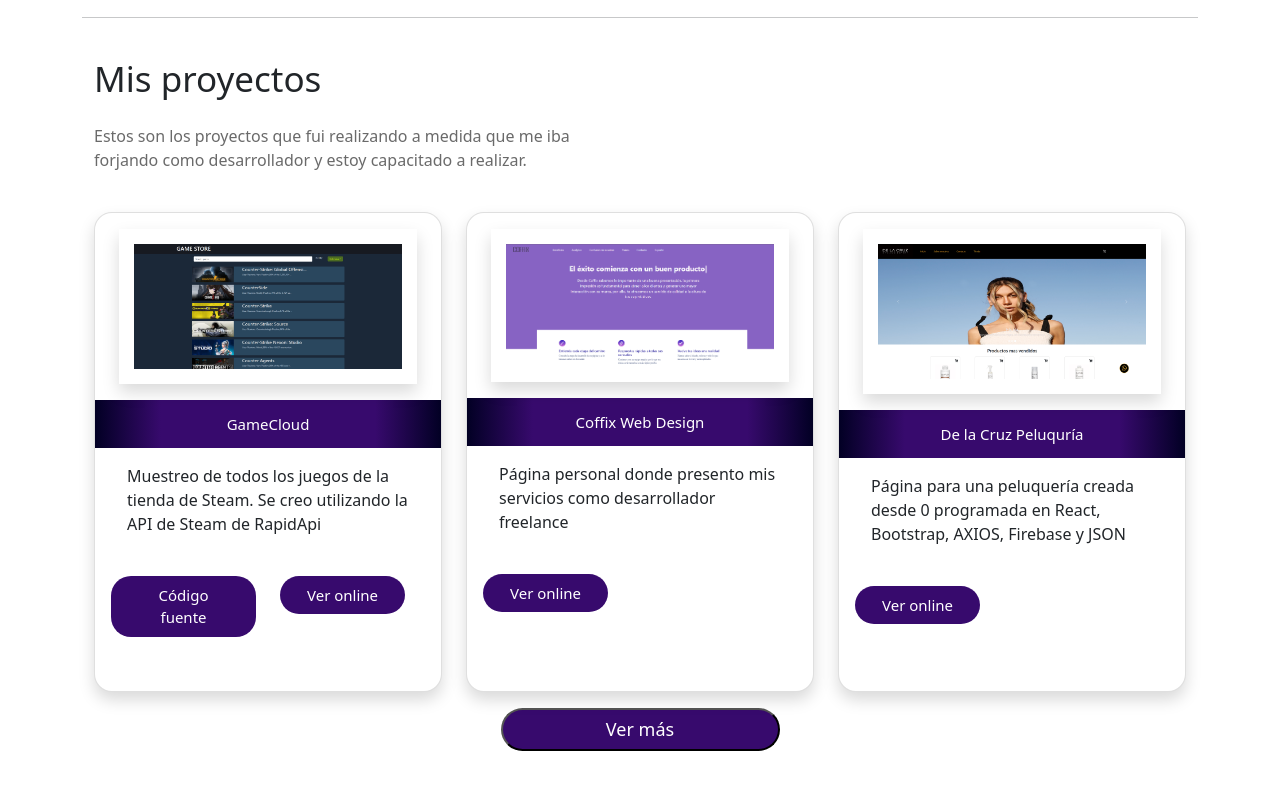
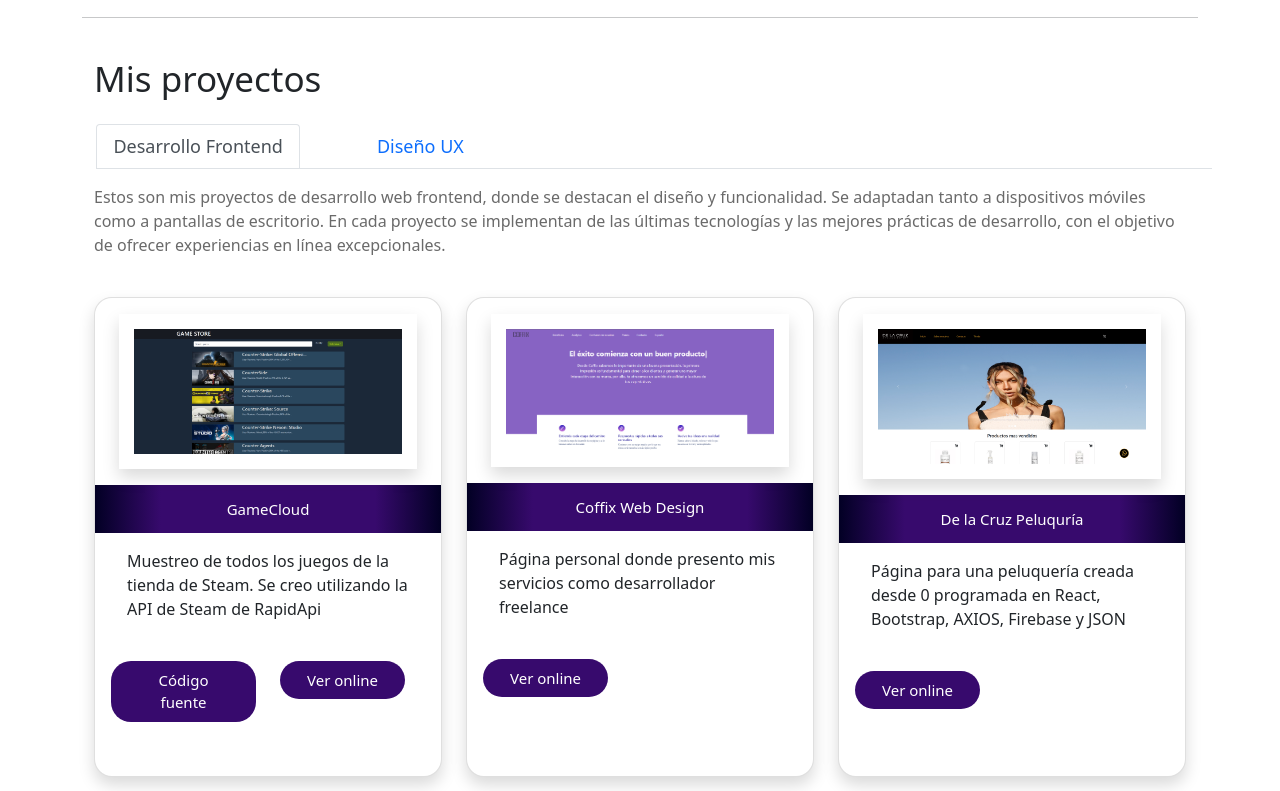
Before and after one commit to Alan-Figueredo/Alan-Portfolio, a React (Create React App) app: page / in a window 1280 px wide. Shown: the part 1240-2031 px from the top of the page. Built offline with nearby package versions, Linux system fonts and the light colour scheme.

Commit message:
cambios en proyectos

```diff
--- /dev/null
+++ b/src/components/ProjectsUX.json
@@ -0,0 +1,18 @@
+[
+    {
+        "id": 1,
+        "caption": "Cajero Santander",
+        "img": "images/Santander.png",
+        "description": "Rediseño interfaz banco Santander para extracción de dinero en cuenta",
+        "onlineURL": "https://www.figma.com/file/bG3Y4x1fRshTcTVEmUhKco/Santa-Banca?type=design&mode=design&t=tAXXY2nBb8AhSNO6-1",
+        "code": "https://drive.google.com/drive/folders/1STeQg6Ryaezbut8dcYg0bfTMYkkYfSr_?usp=sharing"
+    },
+    {
+        "id": 2,
+        "caption": "Sanidapp",
+        "img": "images/Sanidapp.jpg",
+        "description": "Trabajo grupal de curso Diseño UX en CENEC. Rediseño de app de gestión de citas médicas",
+        "onlineURL": "https://www.figma.com/proto/sl88DTJ33dmIwuaZoh9TeN/Untitled?page-id=0%3A1&type=design&node-id=70-343&viewport=156%2C-87%2C0.09&t=QnWnpeRcDbtHInhL-1&scaling=scale-down&starting-point-node-id=70%3A343&show-proto-sidebar=1&mode=design",
+        "code": "https://drive.google.com/drive/folders/15qW1Egfh3ywVuAlI5II4uRFkO8NlT62W?usp=drive_link"
+    }
+]
--- a/src/components/ProyectosPage/CardProyectos.jsx
+++ b/src/components/ProyectosPage/CardProyectos.jsx
@@ -3,6 +3,7 @@ import { Row } from "react-bootstrap";
 
 const CardProyectos = (props) => {
     const proyectosQ = props.projectsQ
+    const array = props.array;
     const verOnline = (URL) => {
         if (URL !== "") {
             return (<div className="col-6 float-right linksProyectos"><a href={URL} target="_blank" rel="noopener noreferrer" className="btn">Ver online</a></div>)
@@ -14,7 +15,7 @@ const CardProyectos = (props) => {
         }
     }
     return (
-        Proyects && Proyects.slice(0, proyectosQ).map(proyect => {
+        array && array.slice(0, proyectosQ).map(proyect => {
             return (
                 <div className="col-sm-4 col-12" key={proyect.id}>
                     <div className="card shadow mb-3">
--- a/src/components/ProyectosPage/Proyectos.css
+++ b/src/components/ProyectosPage/Proyectos.css
@@ -24,10 +24,16 @@
 .proyectos #p1 {
     color: #6A6A6A;
 }
-
+.nav-tabs{
+    font-size: 18px !important;
+    margin-left: 0.9rem;
+}
 .proyectos h2 {
     color: white;
     font-size: 15px;
+}
+#proyectos .nav{
+    flex-wrap: initial ;
 }
 
 #cf {
@@ -60,10 +66,16 @@
 .proyectos {
     margin-bottom: 15vh;
 }
+.verMas{
+    width: 25%;
+}
 
 @media screen and (max-width: 800px) {
     .linksProyectos{
         font-size: 10px
+    }
+    .verMas{
+        width: 50%;
     }
     .btn {
         background-color: #370A6D;
--- a/src/components/ProyectosPage/Proyectos.jsx
+++ b/src/components/ProyectosPage/Proyectos.jsx
@@ -1,15 +1,15 @@
-import {  Container, Row } from "react-bootstrap";
+import { Container, Row, Tab, Tabs } from "react-bootstrap";
 import "bootstrap/dist/css/bootstrap.min.css";
 import "./Proyectos.css";
 import CardProyectos from "./CardProyectos";
 import Projects from "../Proyects.json"
 import { useState } from "react";
-
-export const Proyectos = () =>{
+import ProyectsUX from "../ProjectsUX.json"
+export const Proyectos = () => {
     const [proyectos, setProyectos] = useState(3)
     const [hidden, setHidden] = useState(false)
     console.log(proyectos)
-    return(
+    return (
         <>
             <Container id="proyectos" className="proyectos">
                 <Row>
@@ -18,13 +18,30 @@ export const Proyectos = () =>{
                     </div>
                 </Row>
                 <Row>
-                    <div className="col-sm-6 col-12 mb-4">
-                        <p id="p1">Estos son los proyectos que fui realizando a medida que me iba forjando como desarrollador y estoy capacitado a realizar. </p>
-                    </div>
-                </Row>
-                <Row>
-                    <CardProyectos projectsQ={proyectos} />
-                    <button  className="verMas w-25 m-auto"  hidden={hidden} onClick={()=>{setProyectos(Projects.length); setHidden(!hidden)}}>Ver más</button>
+                    <Tabs defaultActiveKey="Desarrollo Frontend" id="uncontrolled-tab-example" className="mb-3">
+                        <Tab eventKey="Desarrollo Frontend" className="fontTab" title="Desarrollo Frontend">
+                            <Row>
+                                <div className="col-sm-12 col-12 mb-4">
+                                    <p id="p1">Estos son mis proyectos de desarrollo web frontend, donde se destacan el diseño y funcionalidad. Se adaptadan tanto a dispositivos móviles como a pantallas de escritorio. En cada proyecto se implementan de las últimas tecnologías y las mejores prácticas de desarrollo, con el objetivo de ofrecer experiencias en línea excepcionales. </p>
+                                </div>
+                            </Row>
+                            <Row>
+                                <CardProyectos projectsQ={proyectos} array={Projects} />
+                                <button className="verMas m-auto" hidden={hidden} onClick={() => { setProyectos(Projects.length); setHidden(!hidden) }}>Ver más</button>
+                            </Row>
+                        </Tab>
+                        <Tab eventKey="Diseño UX" className="fontTab" title="Diseño UX">
+                            <Row>
+                                <div className="col-sm-12 col-12 mb-4">
+                                    <p id="p1">Estos son mis proyectos de diseño UX, donde se muestran rediseños de apps, mejorando la funcionalidad y diseño actuales. Para cada una de ellas se realizó una investigación profunda en la necesidad del usuario para así entregarles un producto completo y a medida. </p>
+                                </div>
+                            </Row>
+                            <Row>
+                                <CardProyectos projectsQ={3} array={ProyectsUX} />
+                            </Row>
+                        </Tab>
+                    </Tabs>
+
                 </Row>
             </Container>
         </>
```
Also changed, not shown: public/images/Sanidapp.jpg (added), public/images/Santander.png (added).
